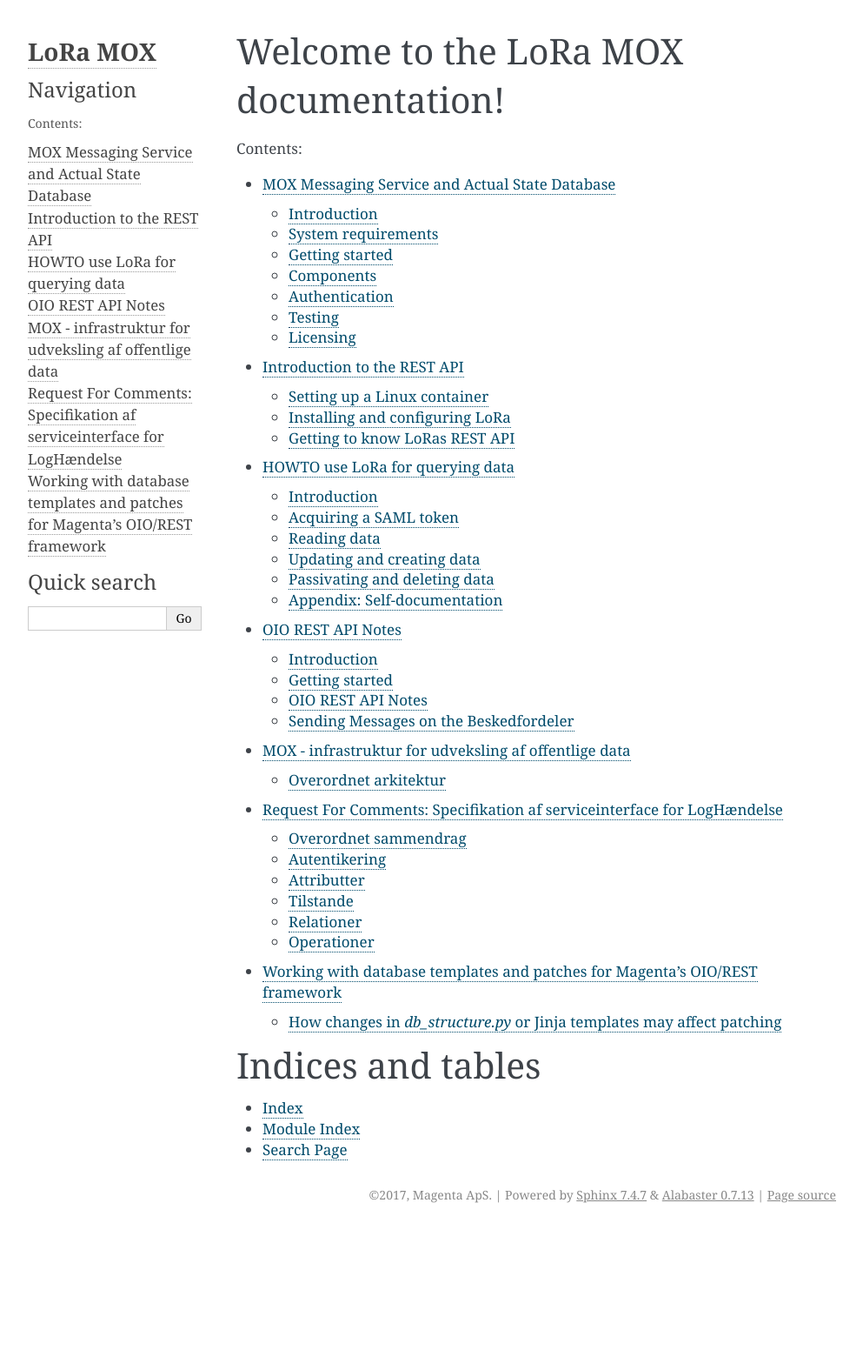
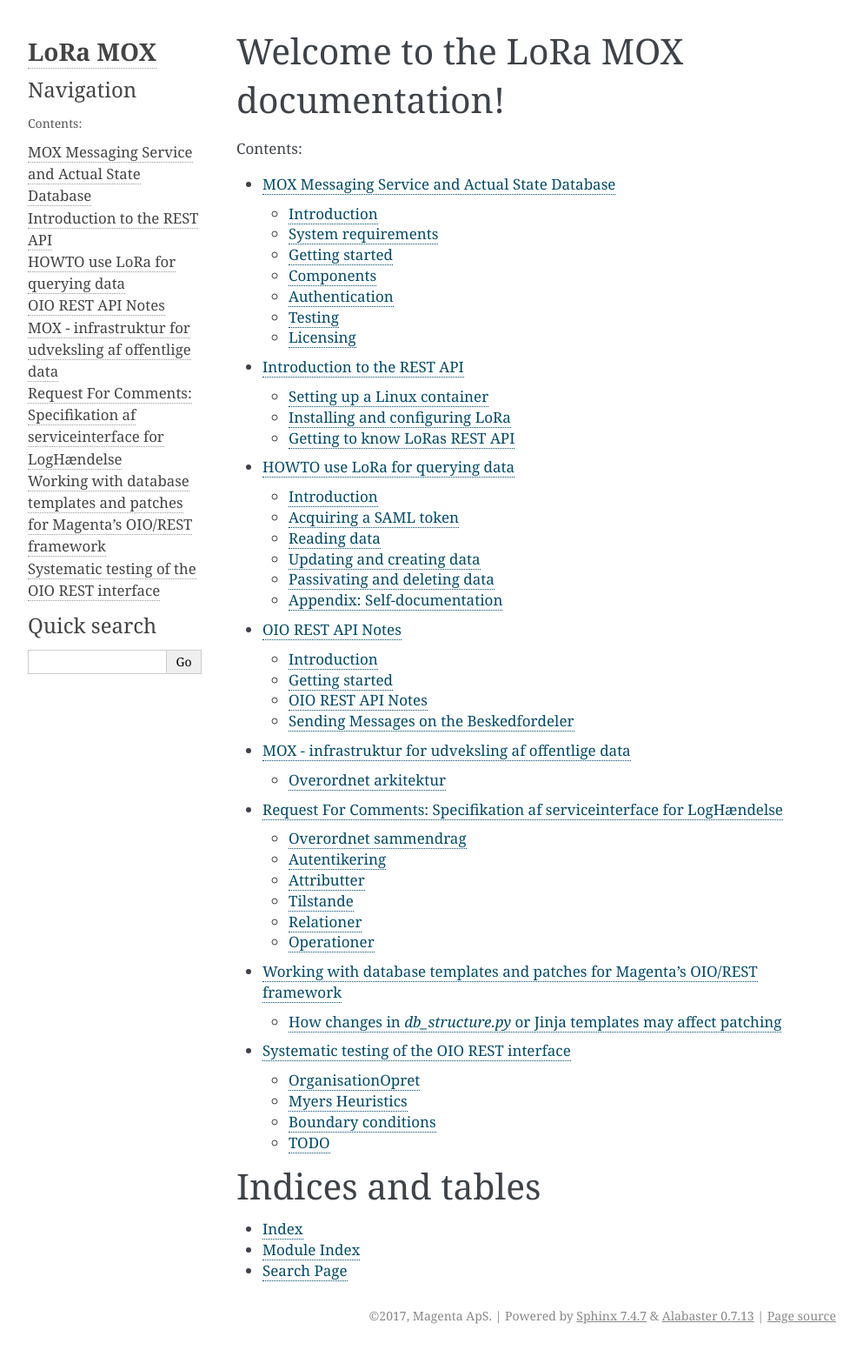
Before and after one commit to magenta-aps/mox, a Sphinx documentation site: the page built from doc/index.rst, in a window 1280 px wide. Shown: the whole page at 87% size, without its empty margins (148-1141 px from the left). Built offline with Sphinx 7.4.7, drawn with Linux system fonts in a browser that asks for light colours; before the commit the page ends 1413 px from its top, so only the background shows below that.

Commit message:
add docs on testing to our site

```diff
--- a/doc/index.rst
+++ b/doc/index.rst
@@ -17,6 +17,7 @@
    praesentation.rst
    log_haendelse.rst
    database_changes.rst
+   Systematic_testing.rst
 
 
 Indices and tables
```
